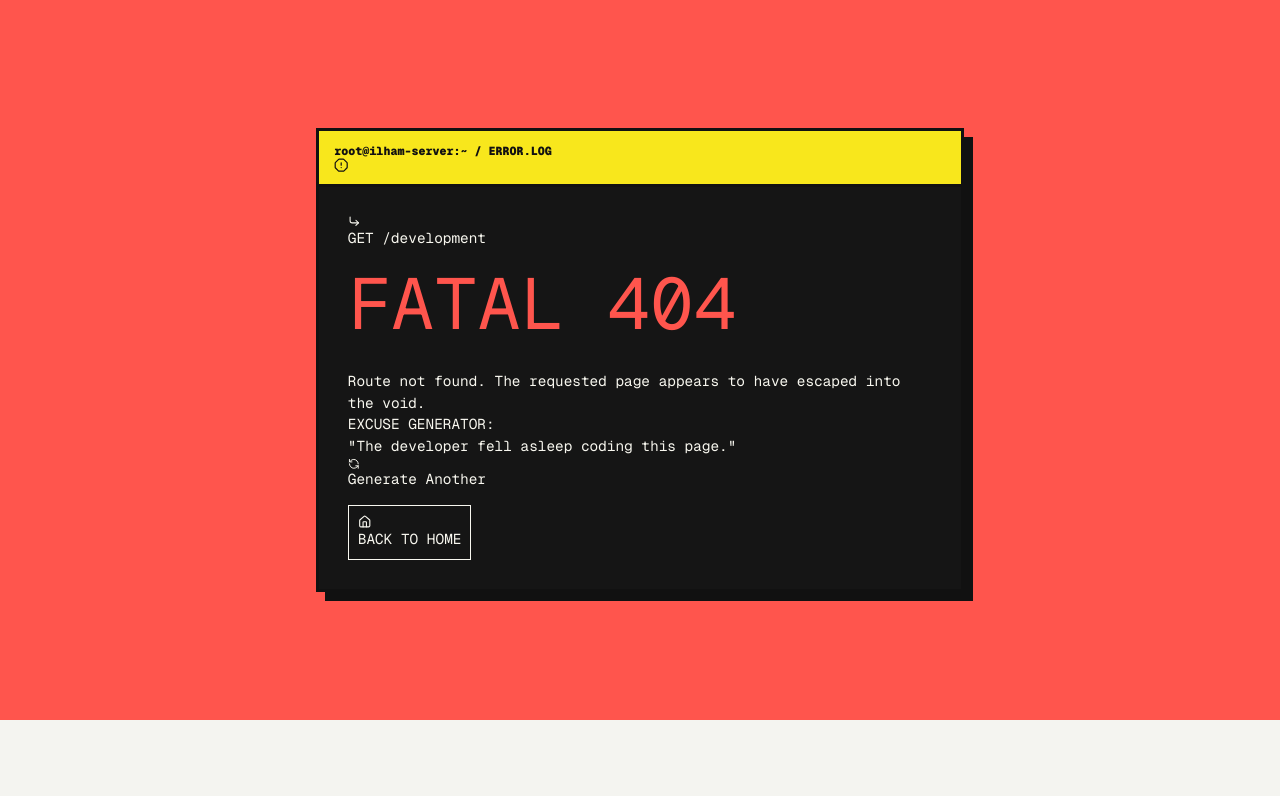
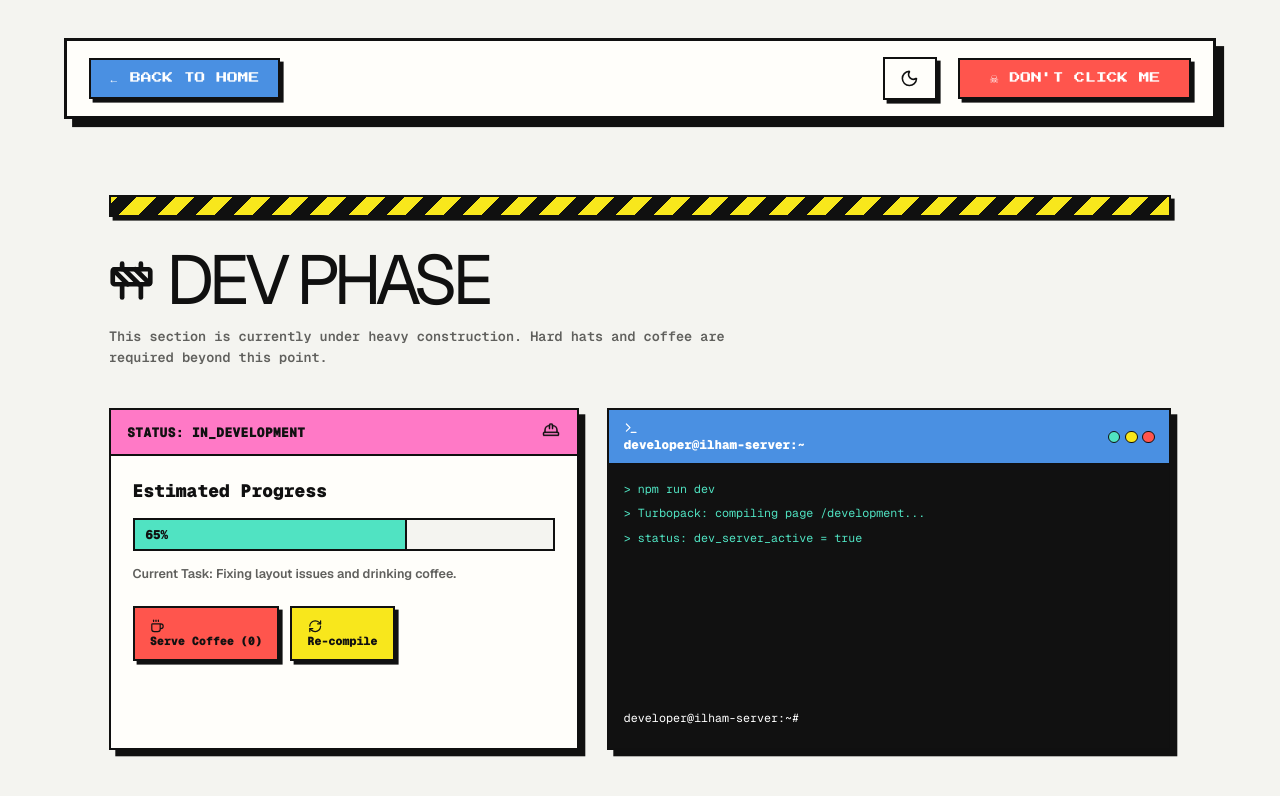
Before and after one commit to Oqexip/Porto, a Next.js app: page /development in a window 1280 px wide. Before the commit this address had no page. Shown: the top 796 px of the page. Built offline with nearby package versions, Linux system fonts and the light colour scheme.

Commit message:
add development page

```diff
--- /dev/null
+++ b/src/app/development/page.tsx
@@ -0,0 +1,118 @@
+"use client";
+
+import { useEffect, useState } from "react";
+import { Construction, Coffee, HardHat, Terminal, RefreshCw } from "lucide-react";
+import Header from "@/components/Header";
+import CursorTrail from "@/components/CursorTrail";
+
+const DEV_LOGS = [
+  "npm run dev",
+  "Turbopack: compiling page /development...",
+  "status: dev_server_active = true",
+  "info: caffeinating the developer...",
+  "warning: coffee levels low (24%)",
+  "action: coffee_refilled = true",
+  "status: coffee level = 100%",
+  "compilation success: 12 warnings suppressed",
+  "npm run build: pending...",
+  "status: code_quality = 'questionable_but_works'",
+  "info: trying to resolve 2 AM bugs...",
+  "status: bugs squashed = 124",
+  "status: current_progress = 'Refactoring CSS for the 10th time'",
+];
+
+export default function DevelopmentPage() {
+  const [logs, setLogs] = useState<string[]>([]);
+  const [coffeeCount, setCoffeeCount] = useState(0);
+  const [progress, setProgress] = useState(65);
+
+  useEffect(() => {
+    setLogs([DEV_LOGS[0]]);
+    const interval = setInterval(() => {
+      setLogs((prev) => {
+        if (prev.length >= DEV_LOGS.length) {
+          return [DEV_LOGS[0]];
+        }
+        return [...prev, DEV_LOGS[prev.length]];
+      });
+    }, 2000);
+
+    return () => clearInterval(interval);
+  }, []);
+
+  return (
+    <>
+      <CursorTrail />
+      <Header back />
+      <main className="page-shell sub-page page-enter">
+        <div className="warning-stripes" aria-hidden="true" />
+
+        <section className="page-heading">
+          <h1>
+            <Construction size={50} strokeWidth={2.5} />
+            DEV PHASE
+          </h1>
+          <p>
+            This section is currently under heavy construction. Hard hats and coffee are required beyond this point.
+          </p>
+        </section>
+
+        <div className="dev-layout">
+          <div className="dev-main-card">
+            <div className="dev-card-header">
+              <span>STATUS: IN_DEVELOPMENT</span>
+              <HardHat size={20} className="anim-bob" />
+            </div>
+
+            <div className="dev-card-body">
+              <h2>Estimated Progress</h2>
+              <div className="dev-progress-container">
+                <div className="dev-progress-bar" style={{ width: `${progress}%` }}>
+                  <span>{progress}%</span>
+                </div>
+              </div>
+              <p className="dev-status-text">
+                Current Task: Fixing layout issues and drinking coffee.
+              </p>
+
+              <div className="dev-actions">
+                <button className="brutal-button" onClick={() => {
+                  setCoffeeCount(c => c + 1);
+                  setProgress(p => Math.min(p + 1, 99));
+                }}>
+                  <Coffee size={16} /> Serve Coffee ({coffeeCount})
+                </button>
+                <button className="brutal-button yellow-btn" onClick={() => {
+                  setProgress(Math.floor(Math.random() * 30) + 60);
+                }}>
+                  <RefreshCw size={16} /> Re-compile
+                </button>
+              </div>
+            </div>
+          </div>
+
+          <div className="dev-terminal-card">
+            <div className="dev-terminal-header">
+              <span>
+                <Terminal size={16} /> developer@ilham-server:~
+              </span>
+              <span className="window-dots">
+                <i />
+                <i />
+                <i />
+              </span>
+            </div>
+            <div className="dev-terminal-body">
+              {logs.map((log, idx) => (
+                <p key={idx} className={log.includes("warning") ? "log-warn" : log.includes("error") || log.includes("fail") ? "log-err" : "log-ok"}>
+                  &gt; {log}
+                </p>
+              ))}
+              <p className="log-prompt">developer@ilham-server:~# <span className="terminal-cursor">▋</span></p>
+            </div>
+          </div>
+        </div>
+      </main>
+    </>
+  );
+}
--- a/src/app/globals.css
+++ b/src/app/globals.css
@@ -1779,3 +1779,257 @@ a {
     margin-top: auto;
   }
 }
+
+
+/* Warning Stripes */
+.warning-stripes {
+  height: 24px;
+  background: repeating-linear-gradient(
+    -45deg,
+    var(--yellow),
+    var(--yellow) 15px,
+    var(--line) 15px,
+    var(--line) 30px
+  );
+  border: 3px solid var(--line);
+  box-shadow: 4px 4px 0 var(--line);
+  margin-bottom: 36px;
+}
+
+/* Dev Phase Page Styles */
+.dev-layout {
+  display: grid;
+  grid-template-columns: 1fr 1.2fr;
+  gap: 32px;
+  margin-top: 40px;
+}
+
+.dev-main-card {
+  border: 3px solid var(--line);
+  box-shadow: 7px 7px 0 var(--line);
+  background: var(--paper);
+}
+
+.dev-card-header {
+  padding: 14px 18px;
+  background: var(--pink);
+  color: #111;
+  border-bottom: 3px solid var(--line);
+  font: 900 15px var(--font-geist-mono);
+  display: flex;
+  justify-content: space-between;
+  align-items: center;
+}
+
+.dev-card-body {
+  padding: 24px;
+  display: flex;
+  flex-direction: column;
+  gap: 16px;
+}
+
+.dev-card-body h2 {
+  margin: 0;
+  font-family: var(--font-geist-mono);
+  font-size: 20px;
+  font-weight: 900;
+}
+
+.dev-progress-container {
+  height: 36px;
+  border: 3px solid var(--line);
+  background: var(--bg);
+  overflow: hidden;
+  position: relative;
+}
+
+.dev-progress-bar {
+  height: 100%;
+  background: var(--green);
+  transition: width 0.4s ease;
+  display: flex;
+  align-items: center;
+  padding-left: 12px;
+  border-right: 3px solid var(--line);
+}
+
+.dev-progress-bar span {
+  font: 900 14px var(--font-geist-mono);
+  color: #111;
+}
+
+.dev-status-text {
+  font-size: 14px;
+  color: var(--muted);
+  font-weight: 600;
+  margin: 0;
+}
+
+.dev-actions {
+  display: flex;
+  gap: 12px;
+  margin-top: 8px;
+}
+
+.yellow-btn {
+  background: var(--yellow) !important;
+}
+
+.dev-terminal-card {
+  border: 3px solid var(--line);
+  box-shadow: 7px 7px 0 var(--line);
+  background: #111;
+  color: #f7f7ef;
+  display: flex;
+  flex-direction: column;
+  height: 380px;
+  overflow: hidden;
+}
+
+.dev-terminal-header {
+  display: flex;
+  align-items: center;
+  justify-content: space-between;
+  padding: 12px 16px;
+  border-bottom: 3px solid var(--line);
+  background: var(--blue);
+  color: #fff;
+  font: 900 14px var(--font-geist-mono);
+}
+
+.dev-terminal-header .window-dots {
+  flex-direction: row-reverse;
+}
+
+.dev-terminal-header .window-dots i {
+  width: 14px;
+  height: 14px;
+  border: 2px solid var(--line);
+}
+
+.dev-terminal-body {
+  padding: 16px;
+  font: 13px/1.5 var(--font-geist-mono);
+  overflow-y: auto;
+  flex-grow: 1;
+  display: flex;
+  flex-direction: column;
+}
+
+.dev-terminal-body p {
+  margin: 0 0 8px;
+}
+
+.log-ok {
+  color: var(--green);
+}
+
+.log-warn {
+  color: var(--yellow);
+}
+
+.log-err {
+  color: var(--red);
+}
+
+.log-prompt {
+  color: #fff;
+  margin-top: auto !important;
+}
+
+.anim-bob {
+  animation: bob 1s ease-in-out infinite alternate;
+}
+
+@keyframes bob {
+  from {
+    transform: translateY(0);
+  }
+  to {
+    transform: translateY(-4px);
+  }
+}
+
+/* 404 Page Customizations */
+.err-path {
+  color: var(--pink);
+  font-weight: 900;
+  display: flex;
+  align-items: center;
+  gap: 6px;
+  font-size: 14px;
+}
+
+.err-desc {
+  color: var(--muted);
+  line-height: 1.6;
+}
+
+.excuse-box {
+  margin: 24px 0;
+  padding: 16px;
+  border: 2px dashed var(--yellow);
+  background: rgba(248, 231, 28, 0.05);
+  display: flex;
+  flex-direction: column;
+  gap: 8px;
+}
+
+.excuse-label {
+  font: 900 11px var(--font-geist-mono);
+  color: var(--yellow);
+}
+
+.excuse-box p {
+  margin: 0;
+  font-style: italic;
+  font-size: 14px;
+}
+
+.excuse-btn {
+  align-self: flex-start;
+  background: transparent;
+  border: 1px solid var(--yellow);
+  color: var(--yellow);
+  padding: 4px 8px;
+  font: 900 10px var(--font-geist-mono);
+  cursor: pointer;
+  display: flex;
+  align-items: center;
+  gap: 6px;
+  transition: all 0.2s;
+}
+
+.excuse-btn:hover {
+  background: var(--yellow);
+  color: #111;
+}
+
+.back-link-btn {
+  display: inline-flex;
+  align-items: center;
+  gap: 8px;
+  border: 3px solid var(--line);
+  padding: 12px 20px;
+  background: var(--blue);
+  color: #fff;
+  font-family: var(--font-pixel);
+  font-size: 11px;
+  font-weight: 400;
+  box-shadow: 4px 4px 0 var(--line);
+  transition: 0.15s;
+  text-decoration: none;
+  cursor: pointer;
+}
+
+.back-link-btn:hover {
+  transform: translate(3px, 3px);
+  box-shadow: 1px 1px 0 var(--line);
+  color: #fff;
+}
+
+@media (max-width: 850px) {
+  .dev-layout {
+    grid-template-columns: 1fr;
+  }
+}
```
